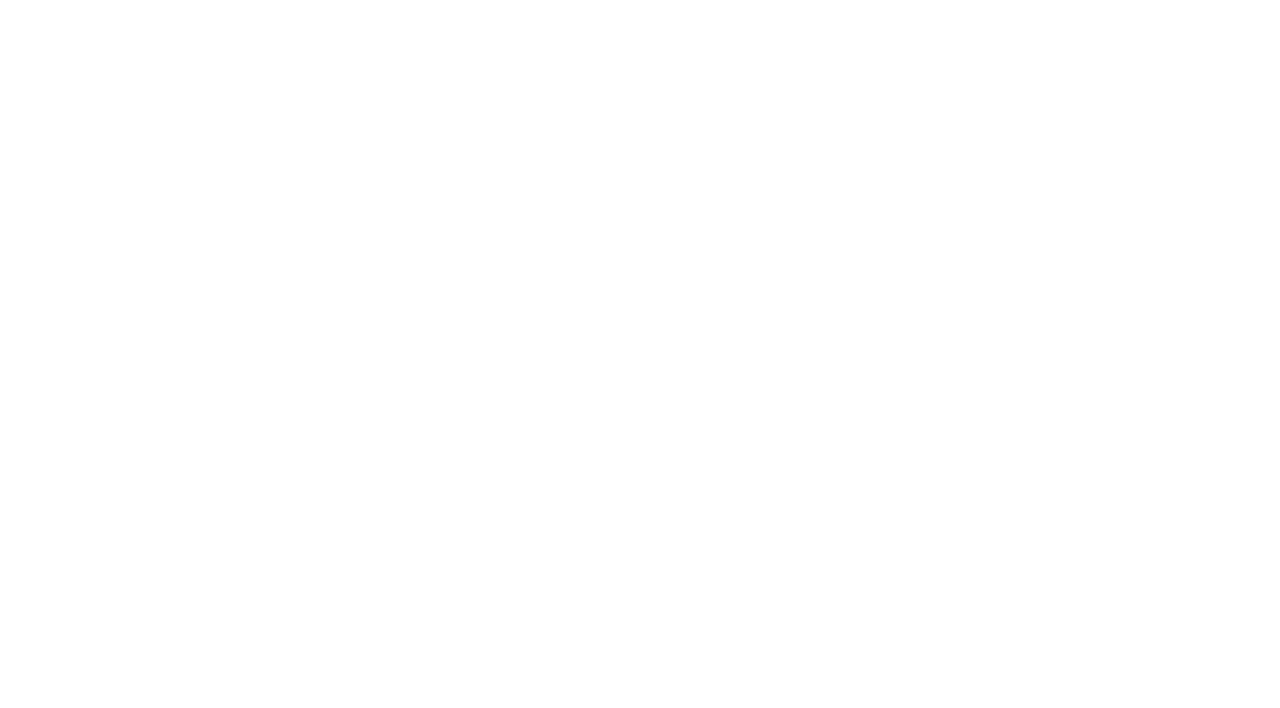
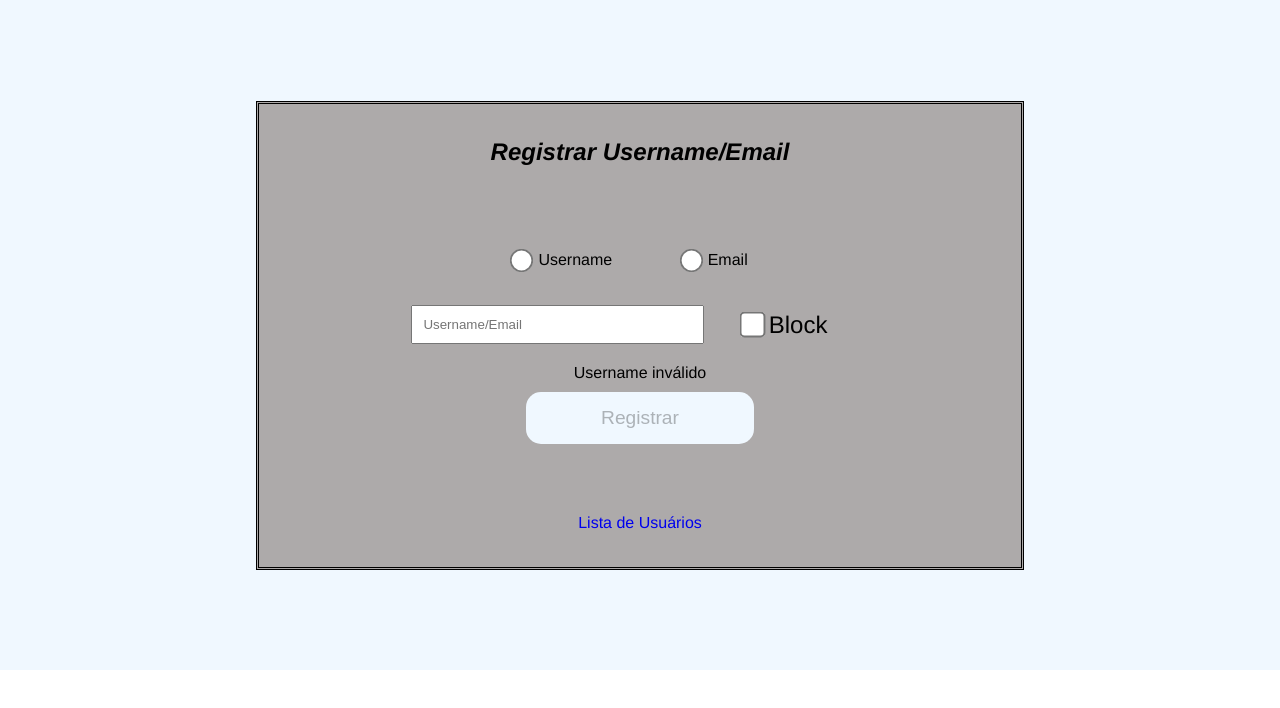
Before and after one commit to Arthur-Jr/User-List, a React (Create React App) app in the folder front-end/: page /register-user in a window 1280 px wide. Before the commit this address had no page. Shown: the top 708 px of the page. Built offline with nearby package versions, Linux system fonts and the light colour scheme.

Commit message:
fix: Faz a altercaoa de cpf-cnpj para username-email na pagina de registro

```diff
--- a/front-end/src/App.js
+++ b/front-end/src/App.js
@@ -1,14 +1,14 @@
 import { Route, Routes } from 'react-router-dom';
 
-import RegisterCpfCpnj from './pages/register-cpf-cnpj.jsx';
-import ConsultCpfCnpj from './pages/consult-cpf-cnpj.jsx';
+import RegisterUser from './pages/register-user.jsx';
+import ConsultUserList from './pages/consult-cpf-cnpj.jsx';
 import './CSS/app.scss';
 
 function App() {
   return (
     <Routes>
-      <Route path='/register-cpf-cnpj' element={ <RegisterCpfCpnj/> }/>
-      <Route path='/' element={<ConsultCpfCnpj />} />
+      <Route path='/register-user' element={ <RegisterUser/> }/>
+      <Route path='/' element={<ConsultUserList />} />
     </Routes>
   );
 }
--- a/front-end/src/CSS/registerPage.scss
+++ b/front-end/src/CSS/registerPage.scss
@@ -29,9 +29,12 @@
 
         @include flex(row, center, space-evenly);
 
-        width: 45%;
+        height: 30px;
+        width: 65%;
 
-        .CPF-CNPJ-radio-label {
+        .username-email-radio-label {
+          @include flex(row, center, center);
+
           width: 30vw;
 
           input {
@@ -107,7 +110,7 @@
     .main-section {
       border: double;
       height: 70%;
-      width: 70%;
+      width: 80%;
 
       form {
         height: 35%;
@@ -116,7 +119,7 @@
 
         .radio-section {
           margin-bottom: 20px;
-          width: 40%;
+          width: 60%;
         }
 
         .textInput-section {
@@ -153,13 +156,15 @@
 
       @include flex(column, center, space-around);
 
-      height: 50%;
+      height: 70%;
       width: 60%;
 
       form {
+        height: 45%;
+
         .radio-section {
           height: 100%;
-          width: 30%;
+          width: 40%;
         }
 
         .textInput-section {
--- a/front-end/src/api/register-cpf-cnpj.js
+++ b/front-end/src/api/register-user-on-list.js
@@ -1,9 +1,11 @@
 import axios from 'axios';
+
+const URL = 'http://localhost:3001';
 
 const registerData = async (body, endPoint) => {
   try {
-    await axios.post(`http://localhost:3001/${endPoint}`, body);
-    return `${endPoint.toUpperCase()} registrado com sucesso`;
+    await axios.post(`${URL}/user-list/${endPoint}`, body);
+    return `${endPoint} registrado com sucesso`;
   } catch (error) {
     return error.response.data.message;
   }
--- a/front-end/src/components/TextInputSection.jsx
+++ b/front-end/src/components/TextInputSection.jsx
@@ -3,14 +3,14 @@ import PropTypes from 'prop-types';
 
 import InputComponent from './controlledComponents/InputComponent.jsx';
 
-function TextInputSection({ textInputValue, radioValue, handleInputTextChange }) {
+function TextInputSection({ textInputValue, handleInputTextChange }) {
   return (
     <InputComponent
       type="text"
-      maxLength={ radioValue === 'cpf' ? 11 : 14 }
+      maxLength={ 30 }
       value={ textInputValue }
       handle={ handleInputTextChange }
-      placeholder="CPF/CNPJ"
+      placeholder="Username/Email"
       name="text-input"
       id="text-input"
     />
@@ -19,7 +19,6 @@ function TextInputSection({ textInputValue, radioValue, handleInputTextChange })
 
 TextInputSection.propTypes = {
   textInputValue: PropTypes.string.isRequired,
-  radioValue: PropTypes.string.isRequired,
   handleInputTextChange: PropTypes.func.isRequired,
 };
 
--- a/front-end/src/components/controlledComponents/InputComponent.jsx
+++ b/front-end/src/components/controlledComponents/InputComponent.jsx
@@ -16,6 +16,7 @@ function InputComponent({
         onChange={ handle }
         placeholder={ placeholder }
         defaultChecked={ checked }
+        autoComplete="off"
       />
       {text}
     </label>
--- a/front-end/src/pages/register-cpf-cnpj.jsx
+++ b/front-end/src/pages/register-user.jsx
@@ -1,8 +1,7 @@
 import React, { useEffect, useState } from 'react';
 import { Link } from 'react-router-dom';
-import * as validator from 'cpf-cnpj-validator';
 
-import registerData from '../api/register-cpf-cnpj';
+import registerData from '../api/register-user-on-list';
 import RadioInputSection from '../components/RadioInputSection.jsx';
 import InputComponent from '../components/controlledComponents/InputComponent.jsx';
 import TextInputSection from '../components/TextInputSection.jsx';
@@ -10,63 +9,70 @@ import setMessageWithTime from '../utils/setMessageWithTimer';
 import { typeFilterRadio } from '../utils/radioInputsInfos';
 import '../CSS/registerPage.scss';
 
-function RegisterCpfCpnj() {
-  const [radioValue, setRadioValue] = useState('cpf');
+function RegisterUser() {
+  const [radioValue, setRadioValue] = useState('Username');
   const [textInputValue, setTextInputValue] = useState('');
   const [responseMessage, setResponseMessage] = useState('');
   const [blockStatus, setBlockStatus] = useState(false);
   const [btnStatus, setBtnStatus] = useState(true);
 
-  // Checa se o CPF/CNPJ é valido e informa ao usuário:
+  // Checa se o username/email é valido e informa ao usuário:
   useEffect(() => {
-    const validationResult = validator[radioValue].isValid(textInputValue);
+    const emailCheck = /^\w+@+[a-z0-9]+\.+[a-z]+\.*([a-z]+)?$/.test(textInputValue);
+    const optionalCheck = radioValue === 'Email' ? emailCheck : true;
 
-    if (!validationResult && textInputValue.length > 0) {
-      setResponseMessage(`${radioValue.toUpperCase()} inválido`);
+    if (textInputValue.length < 5 || !optionalCheck) {
+      setResponseMessage(`${radioValue} inválido`);
       setBtnStatus(true);
     } else {
       setResponseMessage('');
+      setBtnStatus(false);
     }
-
-    if (validationResult) setBtnStatus(false);
   }, [textInputValue, setResponseMessage, radioValue]);
 
   const handleInputTextChange = ({ target: { value } }) => {
-    const onlyNumberRegex = /(^[0-9]*$)|([.-]*$)/;
-    if (onlyNumberRegex.test(value)) {
-      setTextInputValue(validator[radioValue].format(value));
+    const alphaNumRegex = /^\w*$/;
+    const emailRegex = /^\w*@*[a-z0-9]*\.*[a-z]*\.*([a-z]*)?$/;
+    const regex = radioValue === 'Email' ? emailRegex : alphaNumRegex;
+
+    if (regex.test(value)) {
+      setTextInputValue(value);
     }
+  };
+
+  const handleRadioValueChange = (value) => {
+    setRadioValue(value);
+    setTextInputValue('');
   };
 
   const handleSubmit = async (e) => {
     e.preventDefault();
 
     const dataToRegister = {
-      [radioValue]: textInputValue.replace(/(\.)|(\/)|-/g, ''),
+      user: textInputValue,
       blockListed: blockStatus,
     };
     const message = await registerData(dataToRegister, radioValue);
 
-    const FIVE_SECONDS = 5000;
-    setMessageWithTime(message, setResponseMessage, FIVE_SECONDS);
+    const THREE_SECONDS = 3000;
+    setMessageWithTime(message, setResponseMessage, THREE_SECONDS);
   };
 
   return (
     <main className="register-main">
       <section className="main-section">
-        <h1 className="title">Registrar CPF/CNPJ</h1>
+        <h1 className="title">Registrar Username/Email</h1>
 
         <form onSubmit={ handleSubmit }>
           <RadioInputSection
             radios={[typeFilterRadio[1], typeFilterRadio[2]]}
-            setRadioValue={ setRadioValue }
+            setRadioValue={ handleRadioValueChange }
             classN="radio-section"
           />
 
           <section className="textInput-section">
             <TextInputSection
               textInputValue={ textInputValue }
-              radioValue={ radioValue }
               handleInputTextChange={ handleInputTextChange }
             />
             <InputComponent
@@ -90,10 +96,10 @@ function RegisterCpfCpnj() {
           </button>
         </form>
 
-        <Link to="/">Consultar CPF/CNPJ</Link>
+        <Link to="/">Lista de Usuários</Link>
       </section>
     </main>
   );
 }
 
-export default RegisterCpfCpnj;
+export default RegisterUser;
--- a/front-end/src/utils/radioInputsInfos.js
+++ b/front-end/src/utils/radioInputsInfos.js
@@ -11,7 +11,7 @@ export const statusRadio = [
 ];
 
 export const typeFilterRadio = [
-  { value: 'cpf/cnpj', name: 'CPF-CNPJ-radio', text: 'CPF/CNPJ', checked: true },
-  { value: 'cpf', name: 'CPF-CNPJ-radio', text: 'CPF', checked: false },
-  { value: 'cnpj', name: 'CPF-CNPJ-radio', text: 'CNPJ', checked: false },
+  { value: 'Username/Email', name: 'username-email-radio', text: 'Username/Email', checked: true },
+  { value: 'Username', name: 'username-email-radio', text: 'Username', checked: false },
+  { value: 'Email', name: 'username-email-radio', text: 'Email', checked: false },
 ];
```
